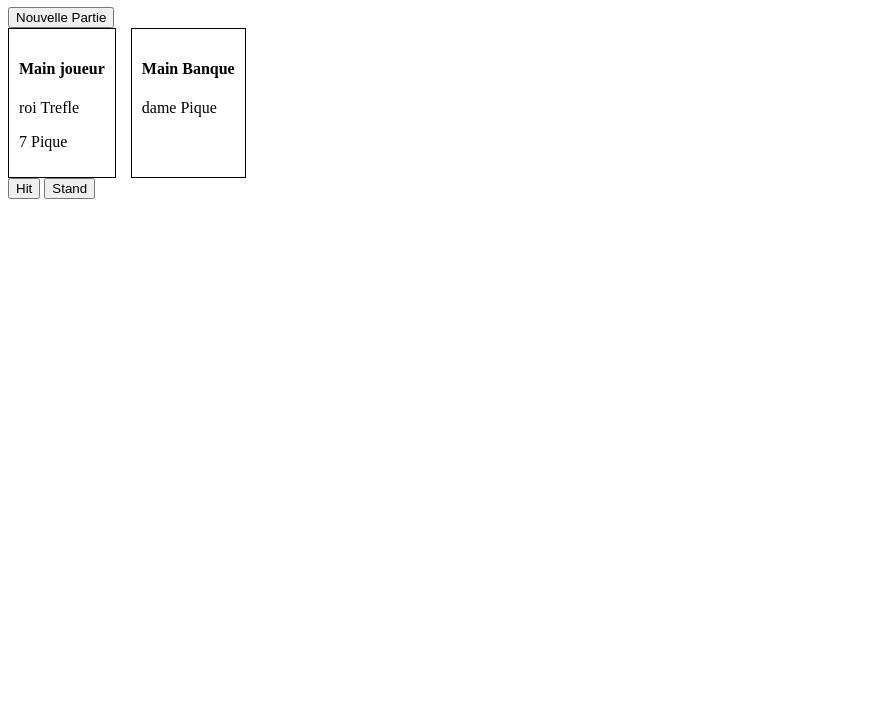
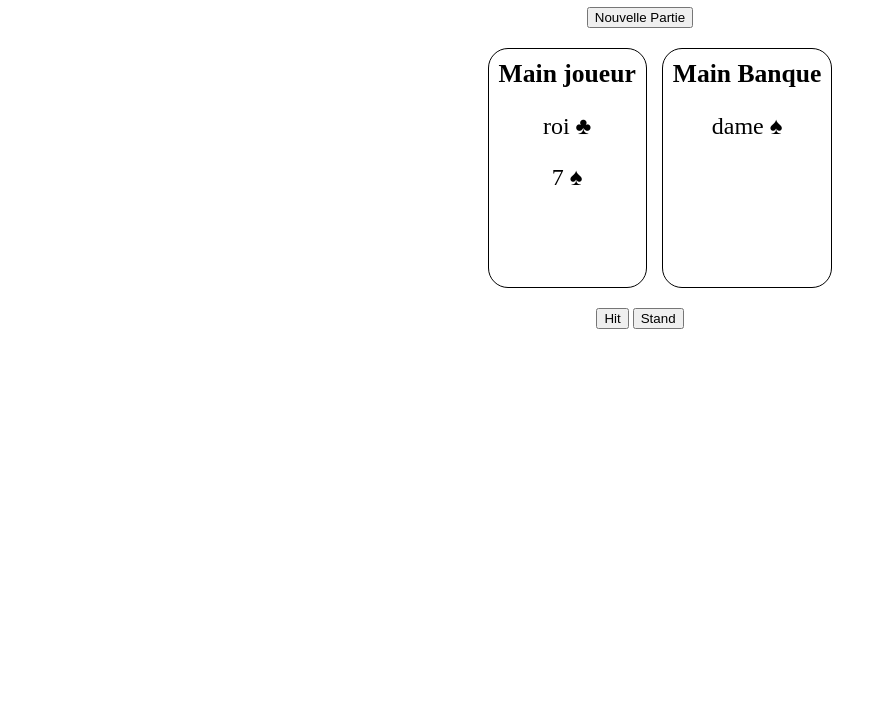
Before and after one commit to bigwhoop0/blackjack, a plain HTML site: page index.html in a window 1280 px wide. Shown: the part 73-800 px from the top of the page, without its empty margins (0-887 px from the left). Drawn offline with Linux system fonts and the light colour scheme.

Commit message:
CSS avancé

```diff
--- a/classes/Paquet.js
+++ b/classes/Paquet.js
@@ -1,7 +1,7 @@
 class Paquet {
   listCartesPaquet = [];
   figure = ["As", 2, 3, 4, 5, 6, 7, 8, 9, 10, "valet", "dame", "roi"];
-  couleur = ["Pique", "Carreau", "Coeur", "Trefle"];
+  couleur = ["♠", "♦", "♥", "♣"];
 
   constructor() {
     for (const couleur of this.couleur) {
--- a/css/style.css
+++ b/css/style.css
@@ -1,6 +1,30 @@
-.main{display: flex;gap: 15px;
+#jeu {
+  width: 100%;
+  text-align: center;
 }
 
-.joueur{border:1px solid black;
+.main {
+  display: flex;
+  width: 100%;
+  gap: 15px;
+  justify-content: center;
+  min-height: 240px;
+  margin: 20px;
+}
 
-padding: 10px;}
+h4 {
+  font-size: 1.6rem;
+  padding: 0;
+  margin: 0;
+}
+
+#mainJ,
+#mainB {
+  font-size: 1.5rem;
+}
+
+.joueur {
+  border: 1px solid black;
+  border-radius: 20px;
+  padding: 10px;
+}
```
